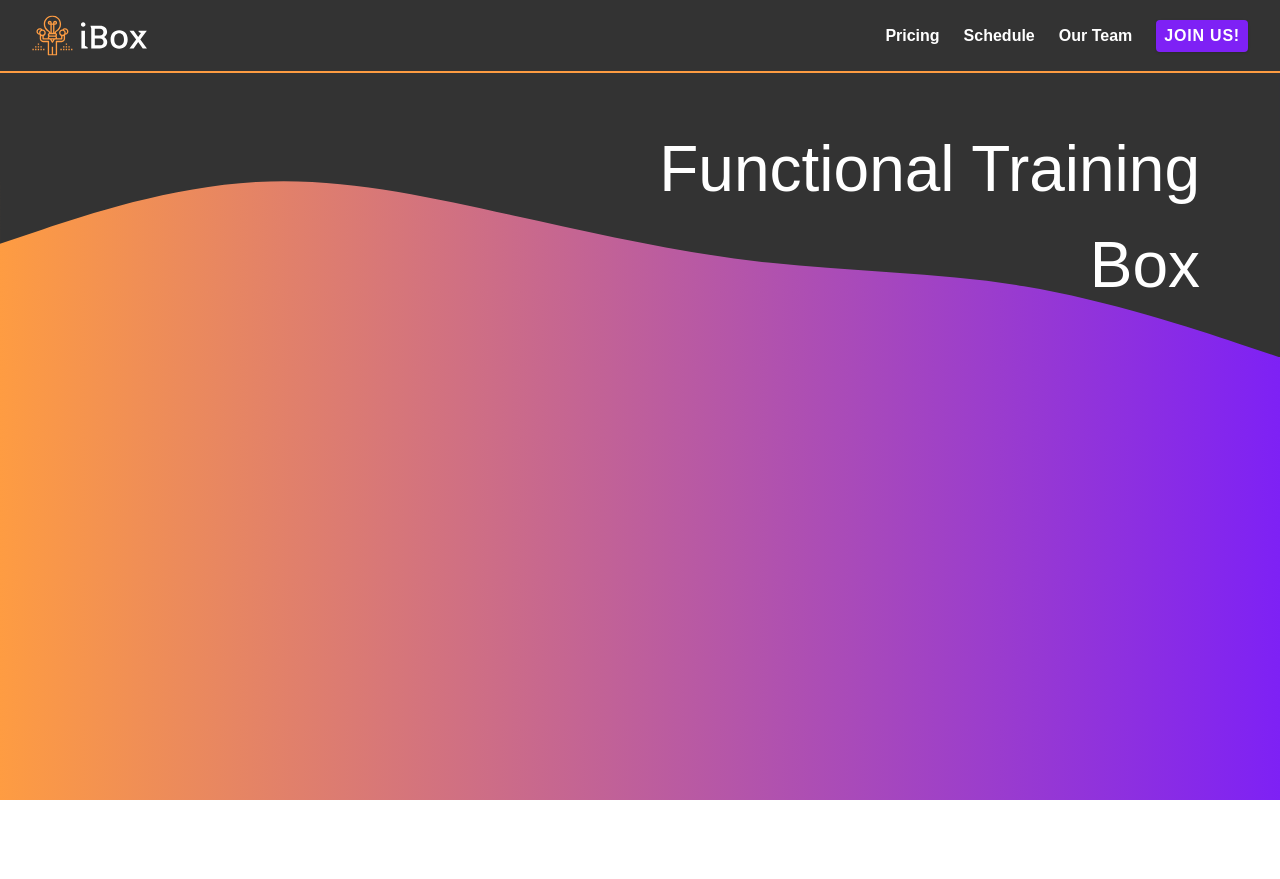
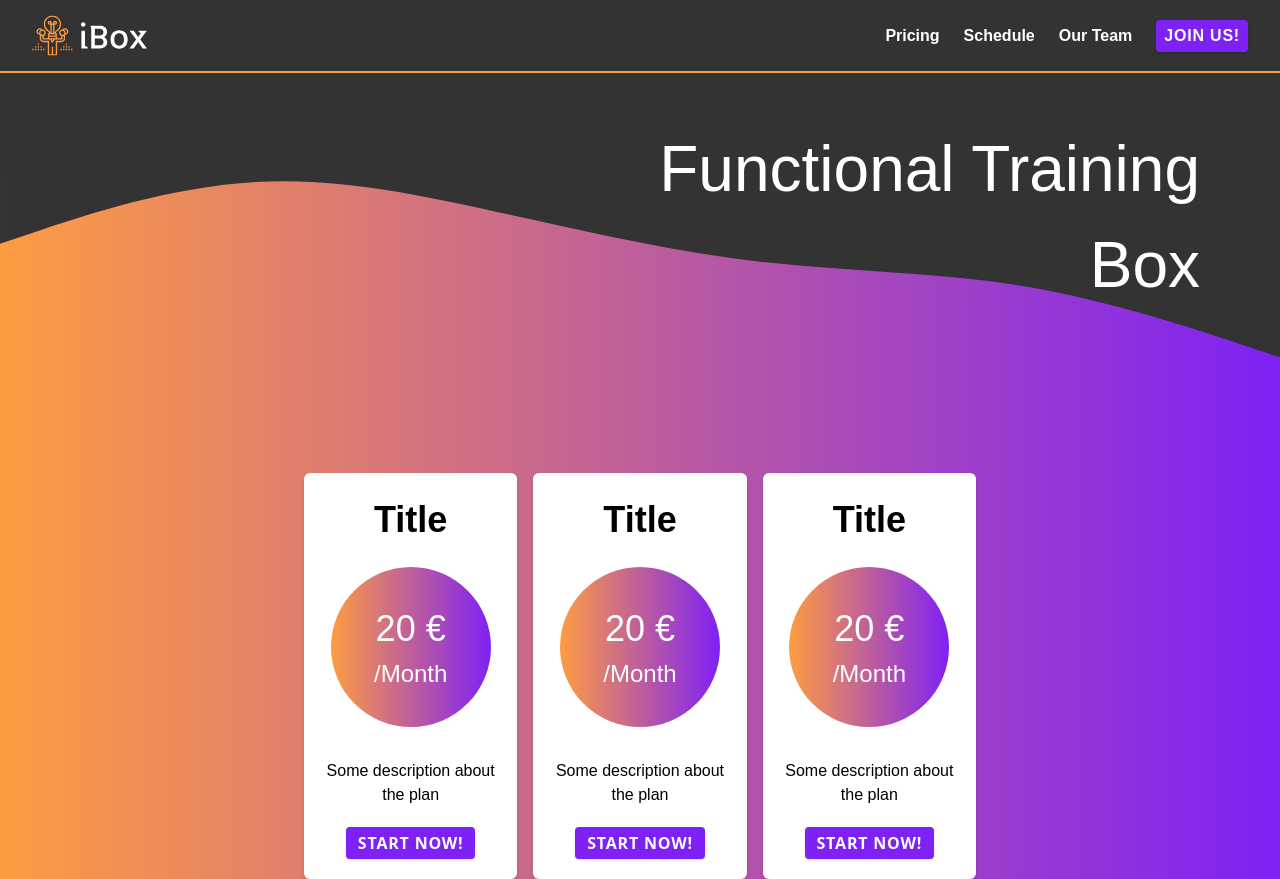
Before and after one commit to FervenT-90/landing-mimi, a Nuxt app: page / in a window 1280 px wide. Before the commit the page ends 800 px from the top, so only its background shows below. Built offline with nearby package versions, Linux system fonts and the light colour scheme.

Commit message:
Paused due to priorize CarouselController

```diff
--- a/components/PlanCard.vue
+++ b/components/PlanCard.vue
@@ -1,6 +1,6 @@
 <template>
    <div
-      class="flex flex-col items-center justify-center w-2/12 p-5 rounded-md shadow-md"
+      class="flex flex-col items-center justify-center w-2/12 p-5 bg-white rounded-md shadow-md"
    >
       <h1 class="mb-2 text-4xl font-semibold text-center font-primary">
          {{ title }}
--- /dev/null
+++ b/components/PlansSection.vue
@@ -0,0 +1,18 @@
+<template>
+   <div class="md:flex md:items-center md:justify-center ">
+      <plan-card />
+      <plan-card class="ml-4" />
+      <plan-card class="ml-4" />
+   </div>
+</template>
+
+<script>
+import PlanCard from '@/components/PlanCard.vue';
+export default {
+   components: {
+      PlanCard
+   }
+};
+</script>
+
+<style scoped></style>
--- a/pages/index.vue
+++ b/pages/index.vue
@@ -1,5 +1,5 @@
 <template>
-   <div class="">
+   <div>
       <nav-bar />
       <div
          class="absolute right-0 z-20 invisible text-right text-white xl:visible xl:mt-12 xl:mr-20 xl:text-6xl font-primary "
@@ -15,16 +15,19 @@
             />
          </svg>
       </div>
+      <div class="md:h-48 lg:mt-12 lg:h-64"></div>
+      <plans-section class="lg:mt-24" />
    </div>
 </template>
 
 <script lang="ts">
 import Vue from 'vue';
 import NavBar from '@/components/NavBar.vue';
-
+import PlansSection from '@/components/PlansSection.vue';
 export default Vue.extend({
    components: {
-      NavBar
+      NavBar,
+      PlansSection
    }
 });
 </script>
```
